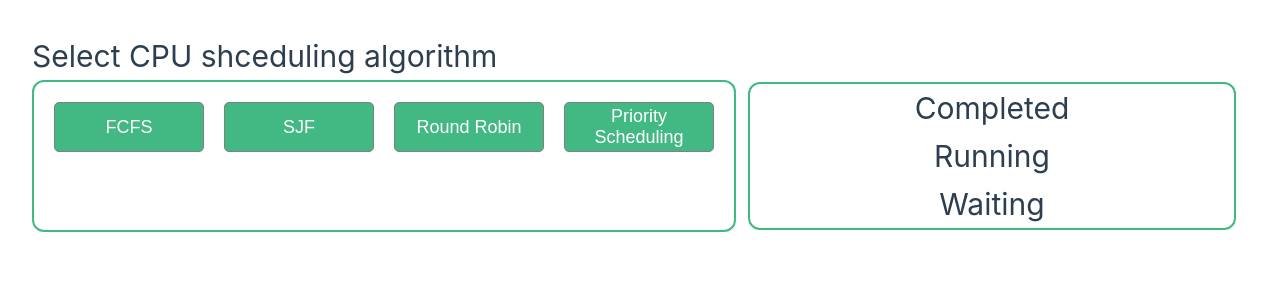
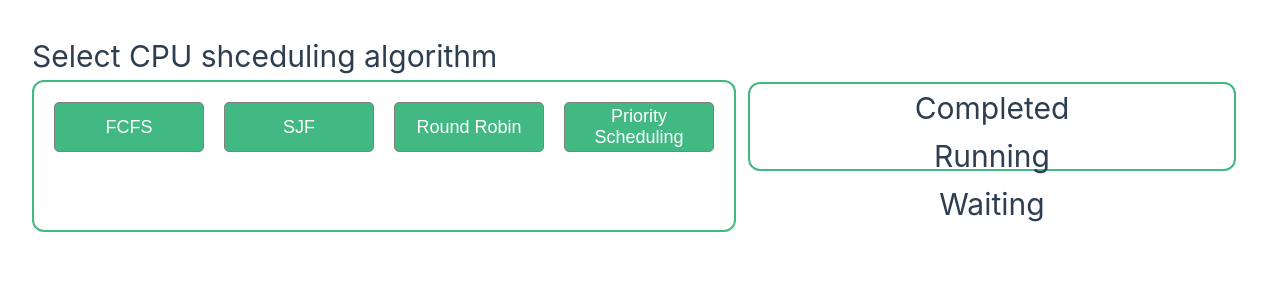
Before and after one commit to shruti-reddy/Process-schedulers, a Vue app: page / in a window 1280 px wide. Shown: the top 300 px of the page. Built offline with nearby package versions, Linux system fonts and the light colour scheme.

Commit message:
chart updated

```diff
--- a/src/components/ChartComponent.vue
+++ b/src/components/ChartComponent.vue
@@ -104,6 +104,7 @@ export default {
   border: 2px solid #42b883;
   text-align: center;
   border-radius: 12px;
+  max-height: 60%;
 }
 
 .running-process {
```
